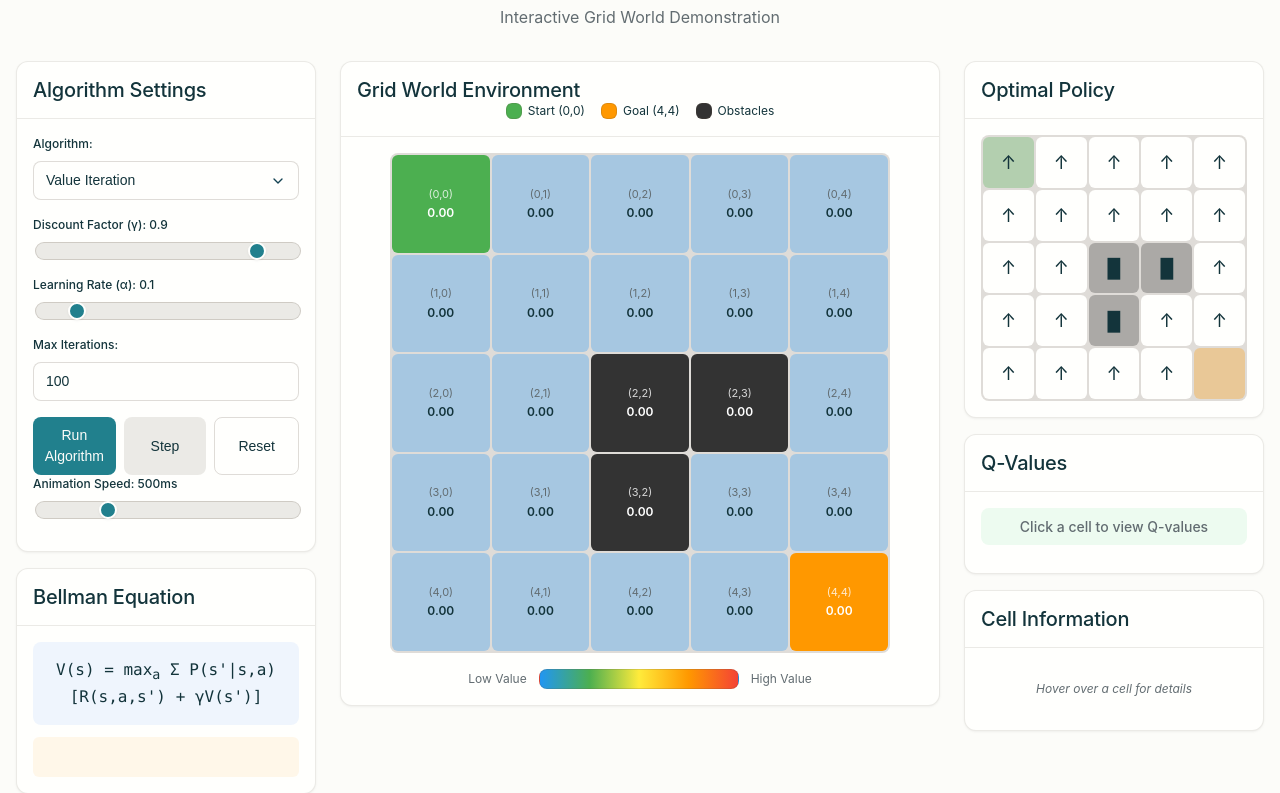
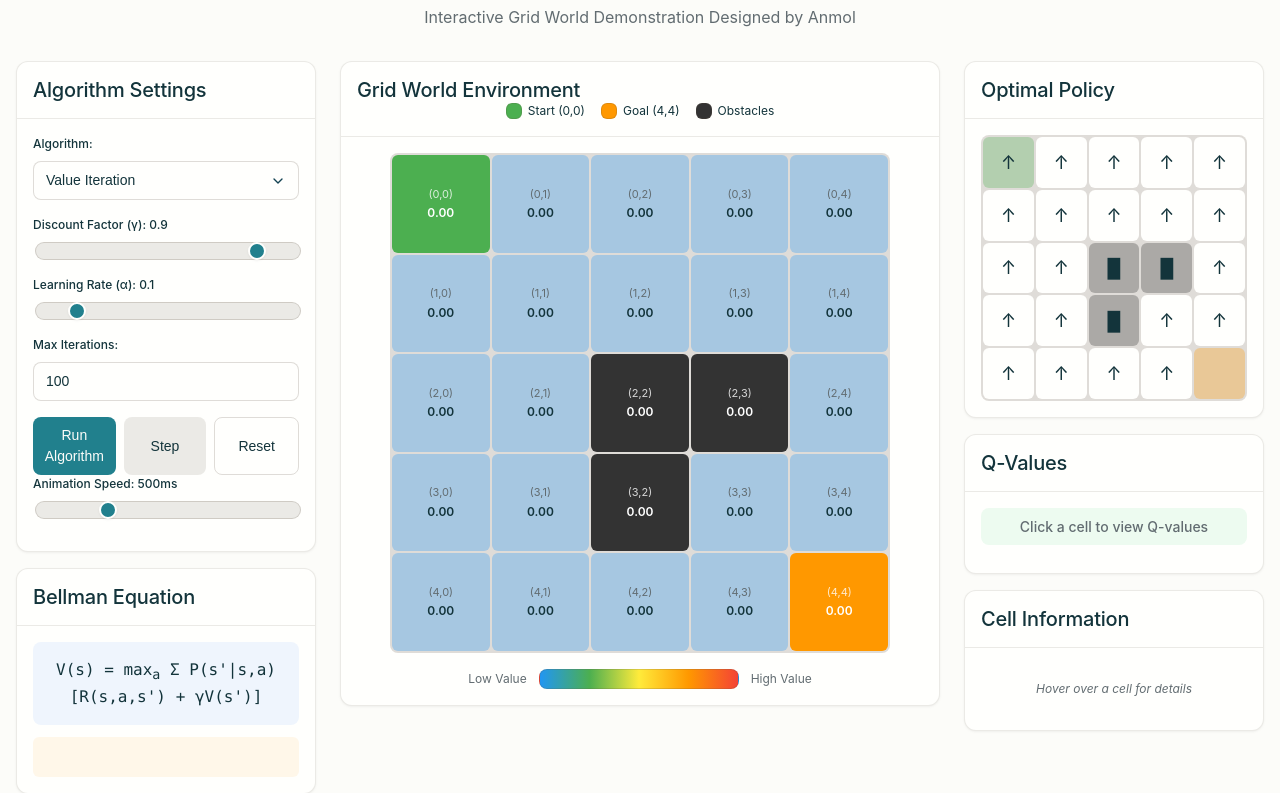
Before and after one commit to anmoljpp/bellman, a plain HTML site: page index.html in a window 1280 px wide. Shown: the part 39-832 px from the top of the page. Drawn offline with Linux system fonts and the light colour scheme; a web font is replaced by a local one.

Commit message:
Update index.html

```diff
--- a/index.html
+++ b/index.html
@@ -10,7 +10,7 @@
     <div class="container">
         <header class="header">
             <h1>Bellman's Equation in Reinforcement Learning</h1>
-            <p class="header-subtitle">Interactive Grid World Demonstration</p>
+            <p class="header-subtitle">Interactive Grid World Demonstration Designed by Anmol</p>
         </header>
 
         <div class="main-content">
```
